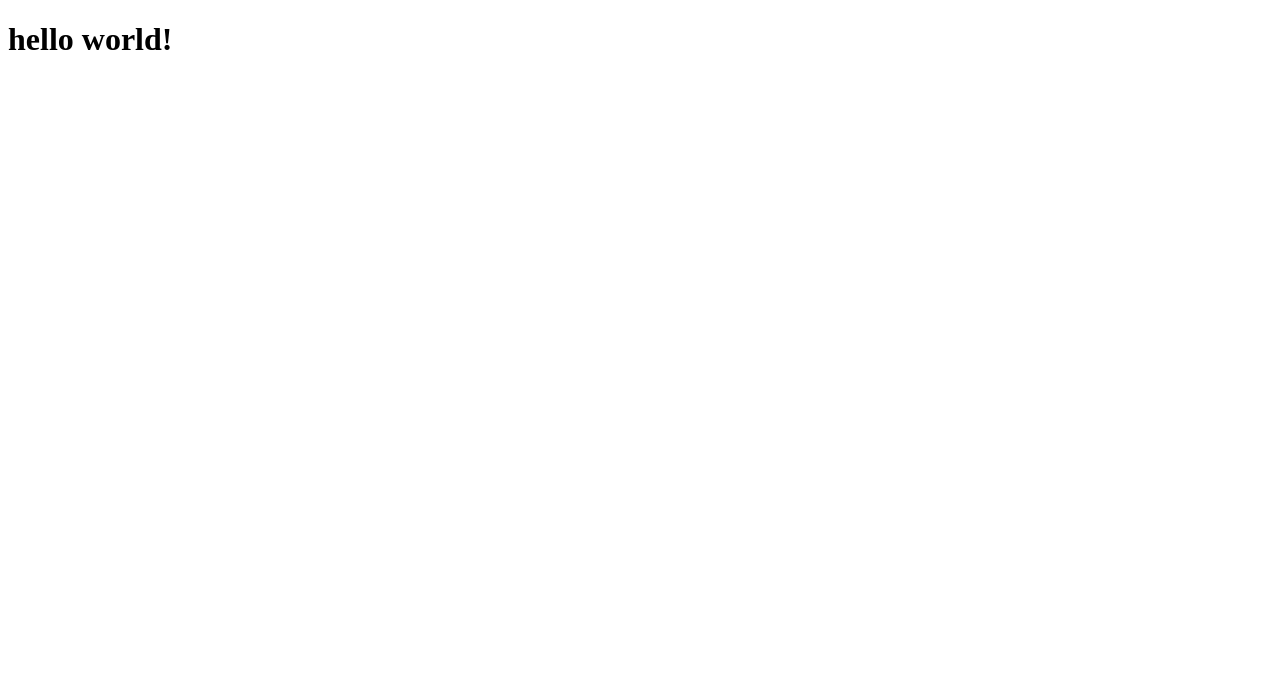
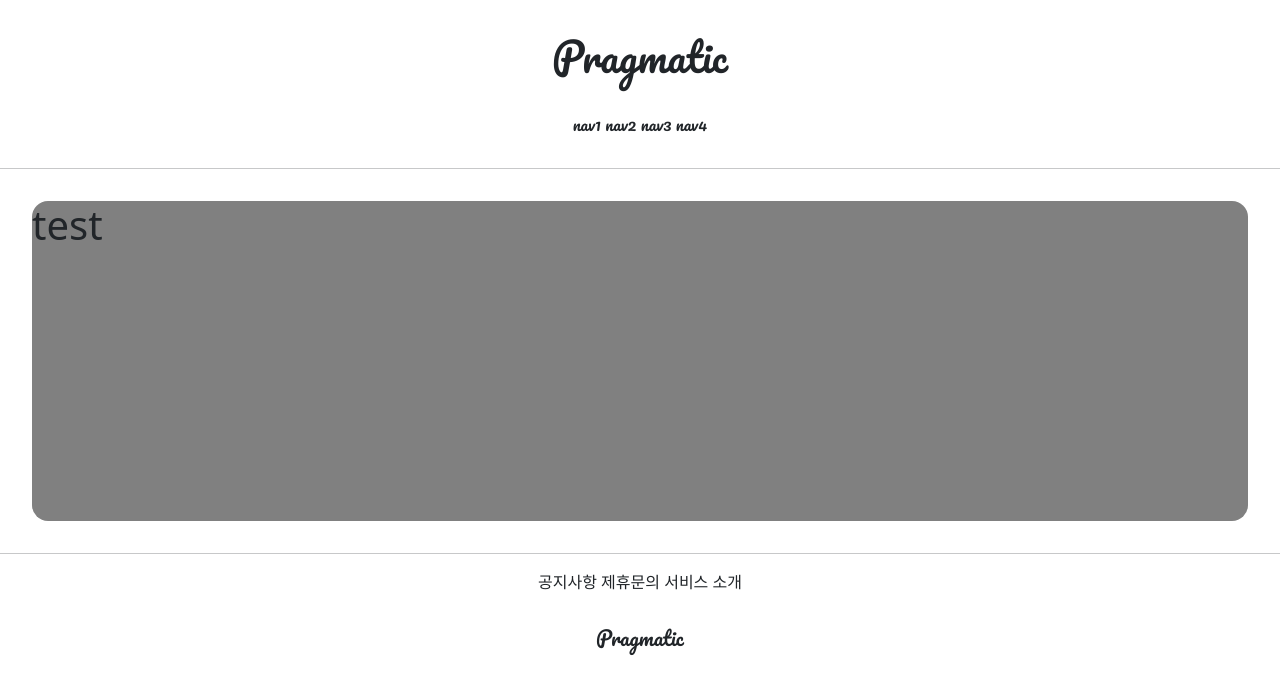
Before and after one commit to lugia574/gis_2ban_1, a Django app: page /account/hello_world/ in a window 1280 px wide. Before the commit the part shown is almost empty. Shown: the top 694 px of the page. Run offline with Django 3.2, Linux system fonts and the light colour scheme; parts of the project's set-up code (start-up, migrations or seed data) failed here and were passed over.

Commit message:
디자인 및 폰트 적용 2021/07/05

```diff
--- /dev/null
+++ b/accountapp/templates/accountapp/hello_world.html
@@ -0,0 +1,9 @@
+{% extends 'base.html' %}
+
+{% block content %}
+
+    <div style="height: 20rem; background-color:gray; margin: 2rem; border-radius:  1rem;">
+        <h1>test</h1>
+    </div>
+
+{% endblock %}
--- a/accountapp/views.py
+++ b/accountapp/views.py
@@ -8,5 +8,5 @@ def hello_world (request):
     # 라우팅 해줘야해 (연결)
     # 메인 앱에서 먼저 받고 여기로 보냄
 
-#base.html 로 보내줘
-    return render(request, 'base.html')
+
+    return render(request, 'accountapp/hello_world.html')
--- a/templates/base.html
+++ b/templates/base.html
@@ -1,12 +1,17 @@
 <!DOCTYPE html>
 <html lang="en">
-<head>
-    <meta charset="UTF-8">
-    <title>title</title>
-</head>
+    {% include 'head.html' %}
 <body>
+    {% include 'header.html' %}
+    <hr>
 
-<h1>hello world!</h1>
+    {% block content %}
+    {% endblock %}
+
+
+    <hr>
+    {% include 'footer.html' %}
+
 
 </body>
 </html>
--- /dev/null
+++ b/templates/footer.html
@@ -0,0 +1,12 @@
+      <div style="text-align: center">
+          <div style="margin-bottom: 2rem;">
+              <span>공지사항</span>
+              <span>제휴문의</span>
+              <span>서비스 소개</span>
+
+          </div>
+          <div style="margin: 1.5rem 0; font-family: 'Pacifico', cursive;">
+              <h5>Pragmatic</h5>
+          </div>
+
+    </div>
--- /dev/null
+++ b/templates/head.html
@@ -0,0 +1,10 @@
+<head>
+    <meta charset="UTF-8">
+    <title>title</title>
+    {# 부트스트랩 링크   #}
+    <link href="https://cdn.jsdelivr.net/npm/bootstrap@5.0.2/dist/css/bootstrap.min.css" rel="stylesheet" integrity="sha384-EVSTQN3/azprG1Anm3QDgpJLIm9Nao0Yz1ztcQTwFspd3yD65VohhpuuCOmLASjC" crossorigin="anonymous">
+{#구글 폰트#}
+    <link rel="preconnect" href="https://fonts.googleapis.com">
+    <link rel="preconnect" href="https://fonts.gstatic.com" crossorigin>
+    <link href="https://fonts.googleapis.com/css2?family=Pacifico&display=swap" rel="stylesheet">
+</head>
--- /dev/null
+++ b/templates/header.html
@@ -0,0 +1,16 @@
+    <div style="text-align: center; font-family: 'Pacifico', cursive;" >
+        <div style="margin: 2rem 0; ">
+{# margin: 2rem 0; >> 상하는 2rem 좌우 는 0           #}
+            <h1>Pragmatic</h1>
+        </div>
+        <div style="margin-bottom: 2rem;">
+            <span>nav1</span>
+            <span>nav2</span>
+            <span>nav3</span>
+            <span>nav4</span>
+
+
+
+
+        </div>
+    </div>
```
